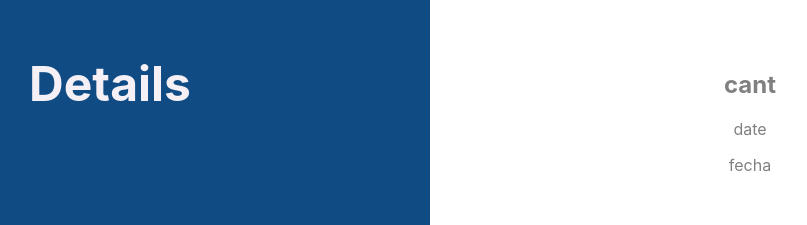
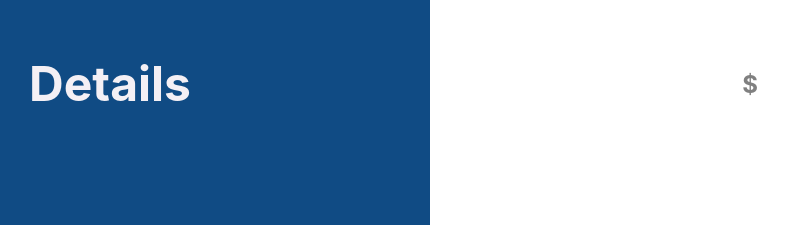
Before and after one commit to saracarolina12/SecurePay, a React (Create React App) app: page /details in a window 1280 px wide. Shown: the part 316-541 px from the top of the page, without its empty margins (210-1017 px from the left). Built offline with nearby package versions, Linux system fonts and the light colour scheme.

Commit message:
04 abril

```diff
--- a/src/components/transactions.js
+++ b/src/components/transactions.js
@@ -12,9 +12,17 @@ import { useNavigate } from "react-router-dom";
 function Transactions({date, descr, status, type, cant}) {
     const navigate = useNavigate();
 
-    const goTo = ({date, descr, status, type, cant}) =>{
-        console.log("click");
-        navigate("/details", {data: {date, descr, status, type, cant}});
+    const goTo = () =>{
+        console.log("click", date);
+        navigate("/details", {
+            state: {
+                date: date,
+                descr: descr,
+                status: status,
+                type: type,
+                cant: cant,
+            }
+        });
     }
 
     return (
--- a/src/pages/details.js
+++ b/src/pages/details.js
@@ -10,8 +10,8 @@ import { useLocation } from "react-router-dom";
 
 function Details() {
     const location = useLocation();
-    let data = location.data
-    // console.log(data);
+    let data = location.state
+    console.log(data);
     return(
         <>
             <div className="split left">
@@ -24,9 +24,9 @@ function Details() {
                 <div className="centered container_">
 
                     <div className='tittle'>
-                        <h2>cant</h2>
-                        <p>date</p>
-                        <p>fecha</p>
+                        <h2>${data?.cant}</h2>
+                        <p>{data?.date}</p>
+                        <p>{data?.descr}</p>
                     </div>
                 </div>
             </div>
```
